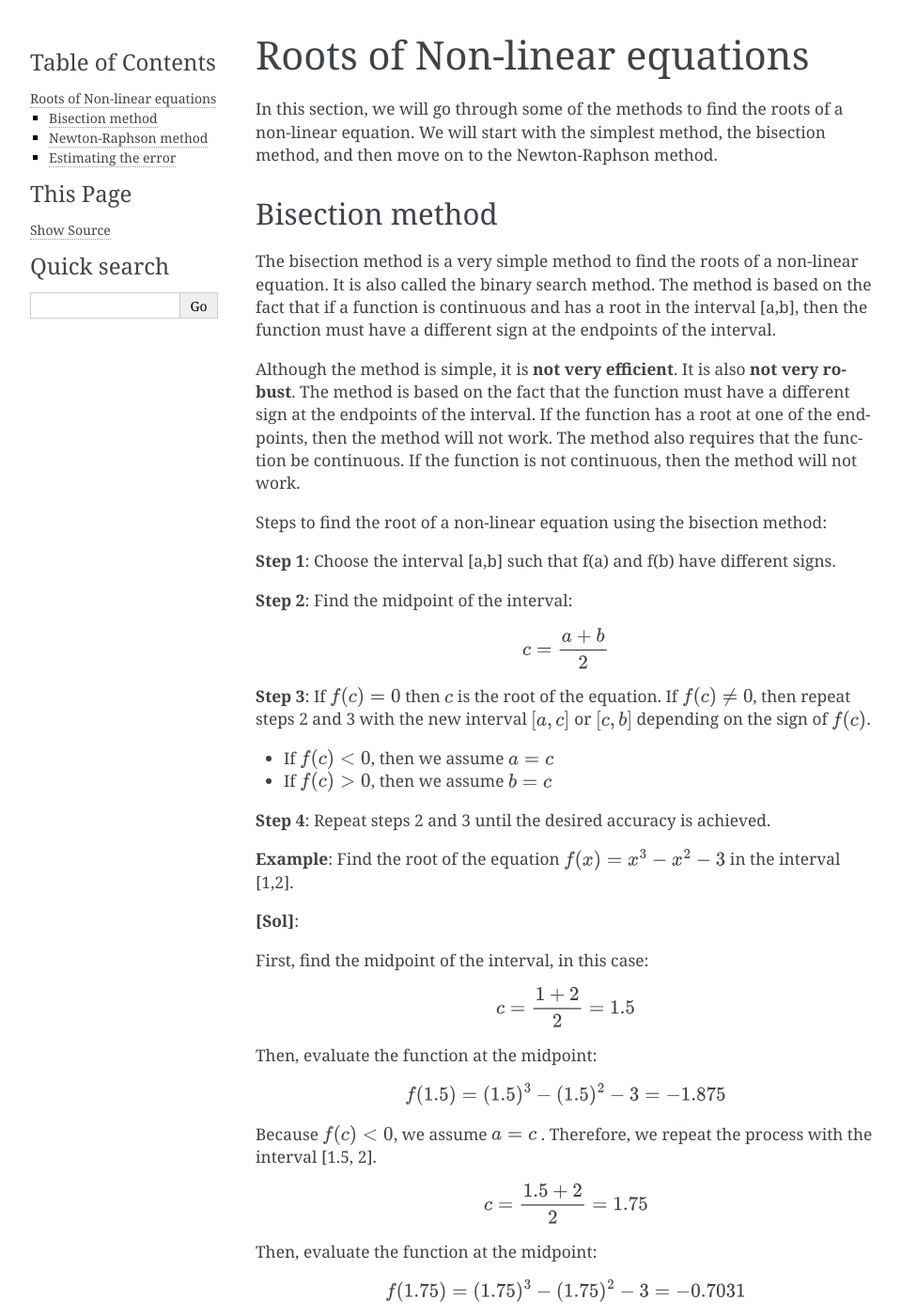
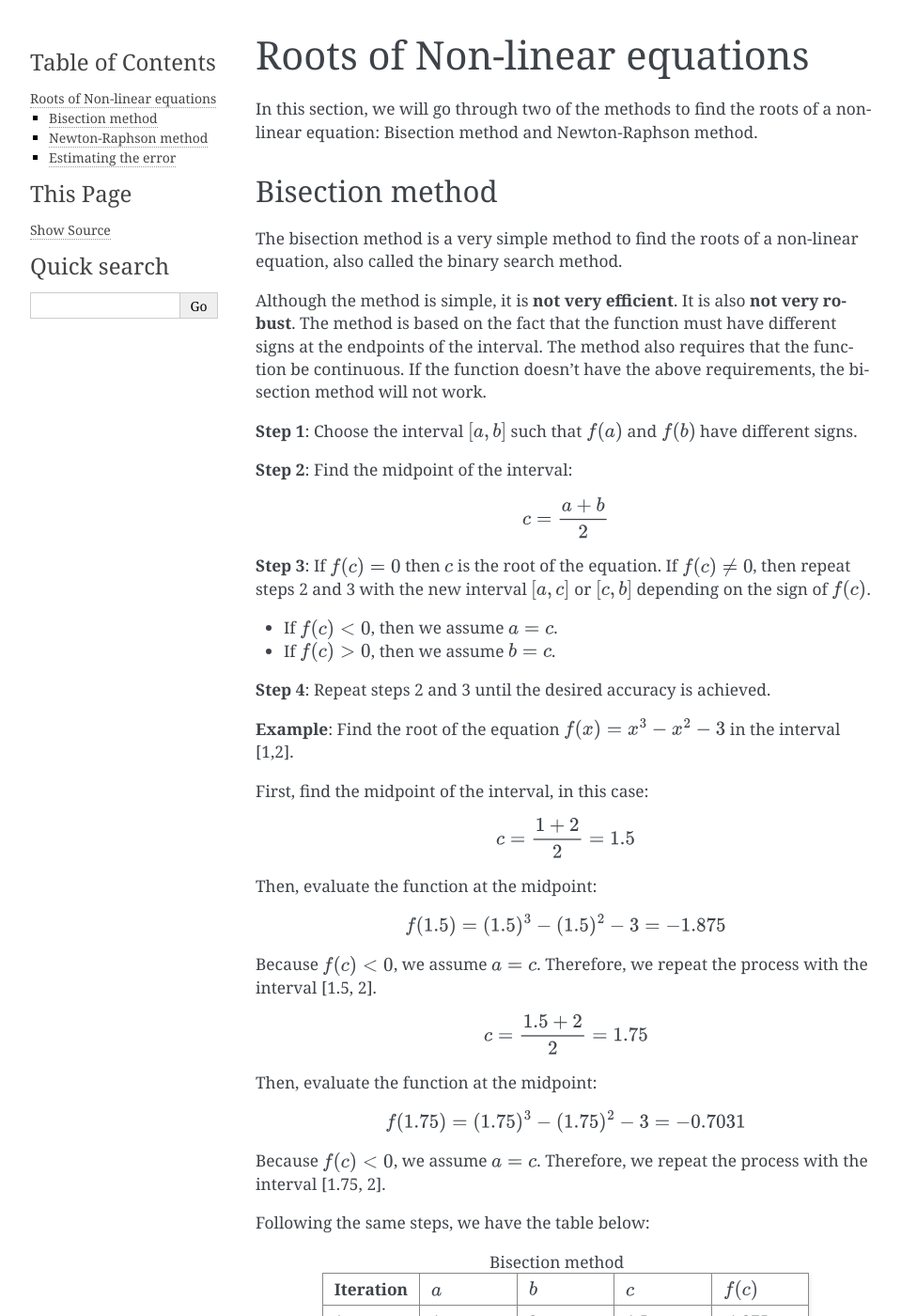
Before and after one commit to j1nxie/usth, a Sphinx documentation site: the page built from source/nm/roots.rst, in a window 1280 px wide and 1400 px high. Shown: the whole window at 94% size, without its empty margins (148-1107 px from the left). Built offline with Sphinx 7.4.7, drawn with Linux system fonts in a browser that asks for light colours; some of the changed text lies outside the part shown.

Commit message:
cleaned up a bit + formatted to 80 text width

```diff
--- a/source/nm/roots.rst
+++ b/source/nm/roots.rst
@@ -1,18 +1,25 @@
 Roots of Non-linear equations
 =============================
 
-In this section, we will go through some of the methods to find the roots of a non-linear equation. We will start with the simplest method, the bisection method, and then move on to the Newton-Raphson method.
+In this section, we will go through two of the methods to find the roots of a
+non-linear equation: Bisection method and Newton-Raphson method.
+
+.. _bisection:
 
 Bisection method
 ----------------
 
-The bisection method is a very simple method to find the roots of a non-linear equation. It is also called the binary search method. The method is based on the fact that if a function is continuous and has a root in the interval [a,b], then the function must have a different sign at the endpoints of the interval.
+The bisection method is a very simple method to find the roots of a non-linear
+equation, also called the binary search method.
 
-Although the method is simple, it is **not very efficient**. It is also **not very robust**. The method is based on the fact that the function must have a different sign at the endpoints of the interval. If the function has a root at one of the endpoints, then the method will not work. The method also requires that the function be continuous. If the function is not continuous, then the method will not work.
+Although the method is simple, it is **not very efficient**. It is also **not
+very robust**. The method is based on the fact that the function must have
+different signs at the endpoints of the interval. The method also requires
+that the function be continuous. If the function doesn't have the above
+requirements, the bisection method will not work.
 
-Steps to find the root of a non-linear equation using the bisection method:
-
-**Step 1**: Choose the interval [a,b] such that f(a) and f(b) have different signs.
+**Step 1**: Choose the interval :math:`[a,b]` such that :math:`f(a)` and
+:math:`f(b)` have different signs.
 
 **Step 2**: Find the midpoint of the interval:
 
@@ -20,18 +27,18 @@ Steps to find the root of a non-linear equation using the bisection method:
 
    c = \frac{a+b}{2}
 
+**Step 3**: If :math:`f(c) = 0` then :math:`c` is the root of the equation. If
+:math:`f(c) \neq 0`, then repeat steps 2 and 3 with the new interval
+:math:`[a,c]` or :math:`[c,b]` depending on the sign of :math:`f(c)`.
 
-**Step 3**: If :math:`f(c) = 0` then :math:`c` is the root of the equation. If :math:`f(c) \neq 0`, then repeat steps 2 and 3 with the new interval :math:`[a,c]` or :math:`[c,b]` depending on the sign of :math:`f(c)`.
+- If :math:`f(c) < 0`, then we assume :math:`a = c`.
 
-- If :math:`f(c) < 0`, then we assume :math:`a = c`
-
-- If :math:`f(c) > 0`, then we assume :math:`b = c`
+- If :math:`f(c) > 0`, then we assume :math:`b = c`.
 
 **Step 4**: Repeat steps 2 and 3 until the desired accuracy is achieved.
 
-**Example**: Find the root of the equation :math:`f(x) = x^3 - x^2 - 3` in the interval [1,2].
-
-**[Sol]**:
+**Example**: Find the root of the equation :math:`f(x) = x^3 - x^2 - 3` in the
+interval [1,2].
 
 First, find the midpoint of the interval, in this case:
 
@@ -45,7 +52,8 @@ Then, evaluate the function at the midpoint:
 
    f(1.5) = (1.5)^3 - (1.5)^2 - 3 = -1.875
 
-Because :math:`f(c) < 0`, we assume :math:`a = c` . Therefore, we repeat the process with the interval [1.5, 2].
+Because :math:`f(c) < 0`, we assume :math:`a = c`. Therefore, we repeat the
+process with the interval [1.5, 2].
 
 .. math::
 
@@ -57,9 +65,10 @@ Then, evaluate the function at the midpoint:
 
    f(1.75) = (1.75)^3 - (1.75)^2 - 3 = -0.7031
 
-Because :math:`f(c) < 0`, we assume :math:`a = c`. Therefore, we repeat the process with the interval [1.75, 2].
+Because :math:`f(c) < 0`, we assume :math:`a = c`. Therefore, we repeat the
+process with the interval [1.75, 2].
 
-Follow the same steps, we have the table below:
+Following the same steps, we have the table below:
 
 .. list-table:: Bisection method
    :widths: 25 25 25 25 25
@@ -126,16 +135,25 @@ Follow the same steps, we have the table below:
      - 1.8638
      - 0.0004
 
-After 11 iterations, we have the approximation root of the equation is :math:`x = 1.8638`
+After 11 iterations, we have the approximate root of the equation is
+:math:`x = 1.8638`.
+
+.. _newton:
 
 Newton-Raphson method
 ---------------------
 
-Newton-Raphson is a root-finding algorithm which produces successively better approximations to the roots (or zeroes) of a real-valued function. The most basic version starts with a single-variable function :math:`f(x)` defined for a real variable x, the function's derivative :math:`f'(x)`, and an initial guess :math:`x_0` for a root of :math:`f(x)`.
+Newton-Raphson is a root-finding algorithm which produces successively better
+approximations to the roots (or zeroes) of a real-valued function. The most
+basic version starts with a single-variable function :math:`f(x)` defined for a
+real variable :math:`x`, the function's derivative :math:`f'(x)`, and an initial
+guess :math:`x_0` for a root of :math:`f(x)`.
 
-If the function :math:`f(x)` is defined and differentiable in an open interval containing a root, then the Newton–Raphson method will converge to a root of the function. The method generates a sequence of approximations :math:`x_n` that converges to a root of :math:`f(x)` if the initial guess is close enough, and the function :math:`f(x)` is suitably smooth.
-
-Steps to find the root of a non-linear equation using the Newton-Raphson method:
+If the function :math:`f(x)` is defined and differentiable in an open interval
+containing a root, then the Newton–Raphson method will converge to a root of the
+function. The method generates a sequence of approximations :math:`x_n` that
+converges to a root of :math:`f(x)` if the initial guess is close enough, and
+the function :math:`f(x)` is suitably smooth.
 
 **Step 1**: Evaluate :math:`f'(x)`
 
@@ -149,9 +167,8 @@ Steps to find the root of a non-linear equation using the Newton-Raphson method:
 
 **Step 4**: Repeat steps 2 and 3 until the desired accuracy is achieved.
 
-**Example**: Find the root of the equation :math:`f(x) = x^3 - x^2 - 3` using the Newton-Raphson method, with initial guess :math:`x_0 = 1`.
-
-**[Sol]**:
+**Example**: Find the root of the equation :math:`f(x) = x^3 - x^2 - 3` using
+the Newton-Raphson method, with initial guess :math:`x_0 = 1`.
 
 First, evaluate the derivative of the function:
 
@@ -207,46 +224,22 @@ Follow the same steps, we have the table below:
      - 6.7177
      - 1.8637
 
-After 6 iterations, we have the approximation root of the equation is :math:`x = 1.8637`
+After 6 iterations, we have the approximate root of the equation is
+:math:`x = 1.8637`.
 
 Estimating the error
 --------------------
 
-Usually, when performing this calculation, we will use one more operation called **error**. There are two types errors that we can use to estimate the error of the approximation:
+Usually, when performing this calculation, we will use one more operation
+called **error**. There are two types of errors that we can use to
+estimate the error of the approximation. (See :ref:`errors`.)
 
-* **True error** (:math:`E_{t}`): A true error is defined as the difference between the true (exact) value and an approximate value. This type of error is only measurable when the true value is available.
+**Example**: Using the problem above, calculate the approximate error and the
+relative approximate error of the last iterations.
 
-.. math::
-
-   \text{True error} = \text{True value} - \text{Approximate value}
-
-Based on this formula, one also gives the formula for the **relative true error** (:math:`\epsilon_{t}`):
-
-.. math::
-
-   \text{Relative true error} = \frac{\text{True error}}{\text{True value}}
-
-* **Approximate error** (:math:`E_{a}`): is defined as the difference between the present approximate value and the previous approximation (i.e. the change between the iterations).
-
-.. math::
-
-   \text{Approximate error} = \text{Present approximate value} - \text{Previous approximate value}
-
-Based on this formula, one also gives the formula for the **relative approximate error** (:math:`\epsilon_{a}`):
-
-.. math::
-
-   \text{Relative approximate error} = \frac{\text{Approximate error}}{\text{Present approximate value}}
-
-.. math::
-
-   \text{Relative approximate error} = \frac{\text{Present approximate value} - \text{Previous approximate value}}{\text{Present approximate value}}
-
-**Example**: Using the problem above, calculate the approximate error and the relative approximate error of the last iterations.
-
-**[Sol]**:
-
-We can see the 6th iteration of the table above is :math:`x = 1.8637`, the previous approximation is :math:`x = 1.8664`. Therefore, the approximate error is:
+We can see the 6th iteration of the table above is :math:`x = 1.8637`, the
+previous approximation is :math:`x = 1.8664`. Therefore, the approximate error
+is:
 
 .. math::
 
```
Also changed, not shown: other parts of source/nm/roots.rst (+2 -1 lines).
